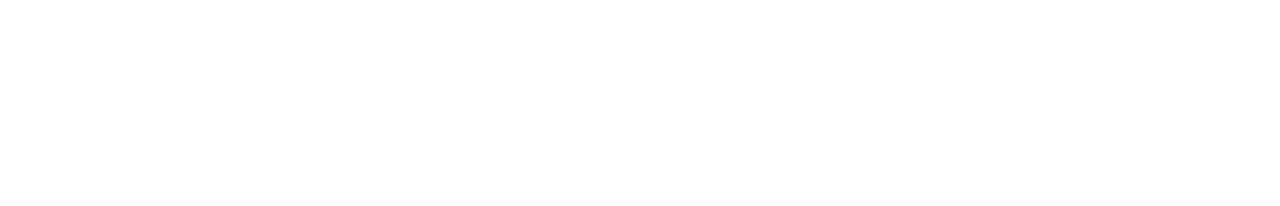
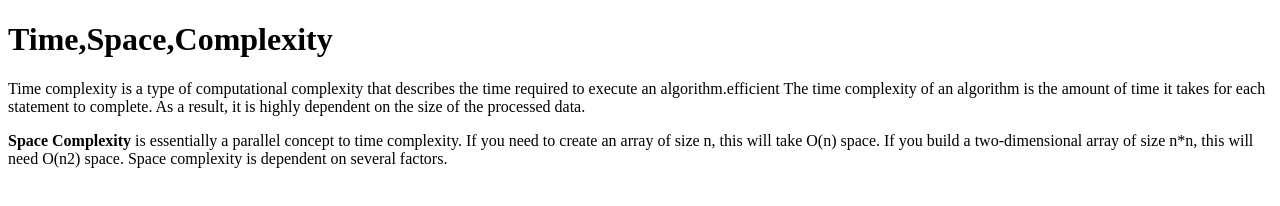
Before and after one commit to acciojob/time-and-space-complexity-palakgu, a website: page main.html in a window 1280 px wide. Drawn offline with Linux system fonts and the light colour scheme.

Commit message:
created a submission

```diff
--- a/main.html
+++ b/main.html
@@ -10,6 +10,14 @@
 	<!-- the entire body must be written by student -->
     <script type="text/javascript" src="./script.js">
 </script>
+	<h1>Time,Space,Complexity</h1>
+	<p>Time complexity is a type of computational complexity that describes the time required to execute an algorithm.efficient
+		The time complexity of an algorithm is the amount of time it takes for each statement to complete. As a result,
+		it is highly dependent on the size of the processed data.</p>
+	<p> <b>Space Complexity</b> is essentially a parallel concept to time complexity.
+		If you need to create an array of size n, this will take O(n) space. If you build a two-dimensional array of size n*n,
+		this will need O(n2) space.
+		Space complexity is dependent on several factors.</p>
 
 </body>
 
```
